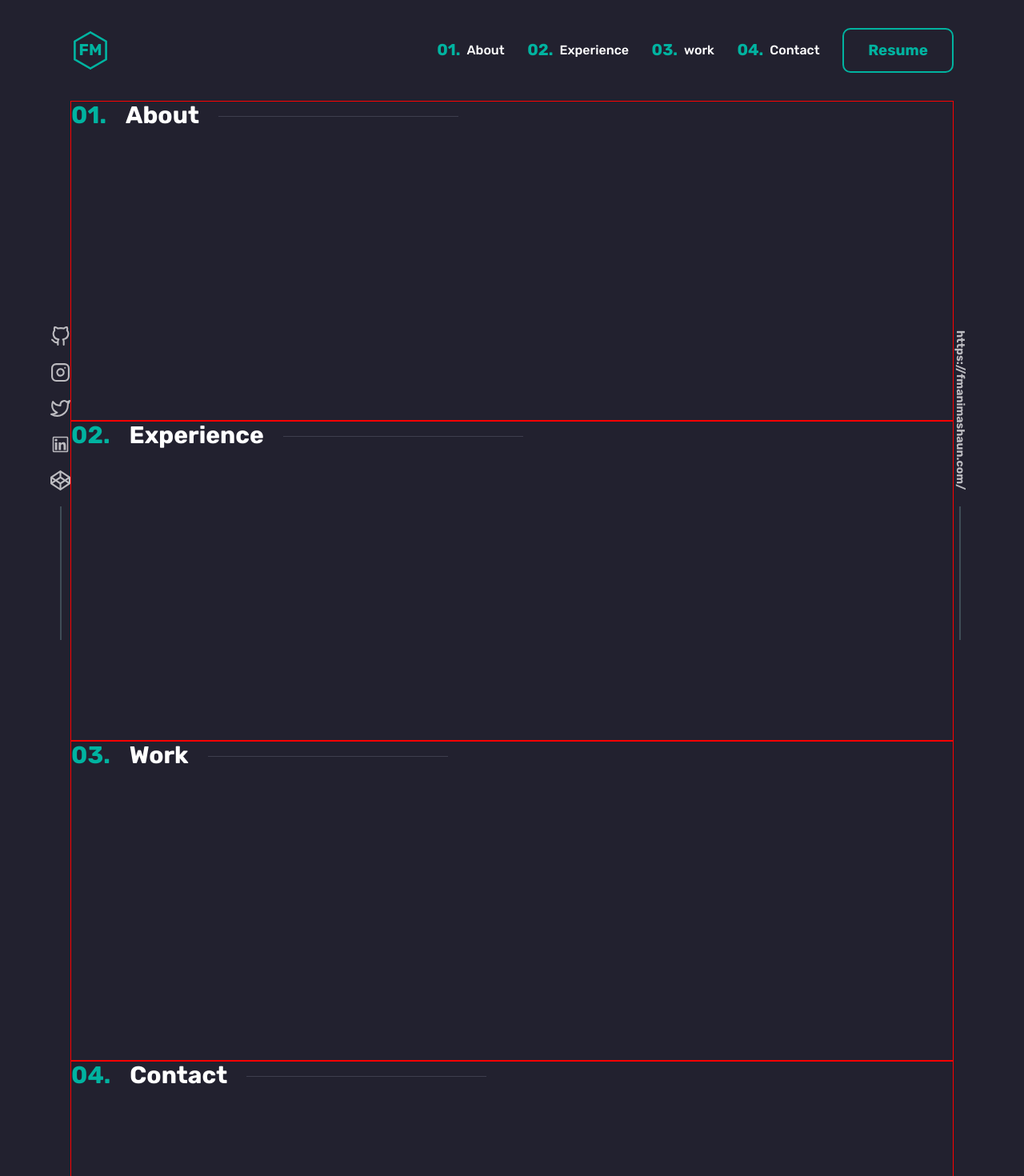
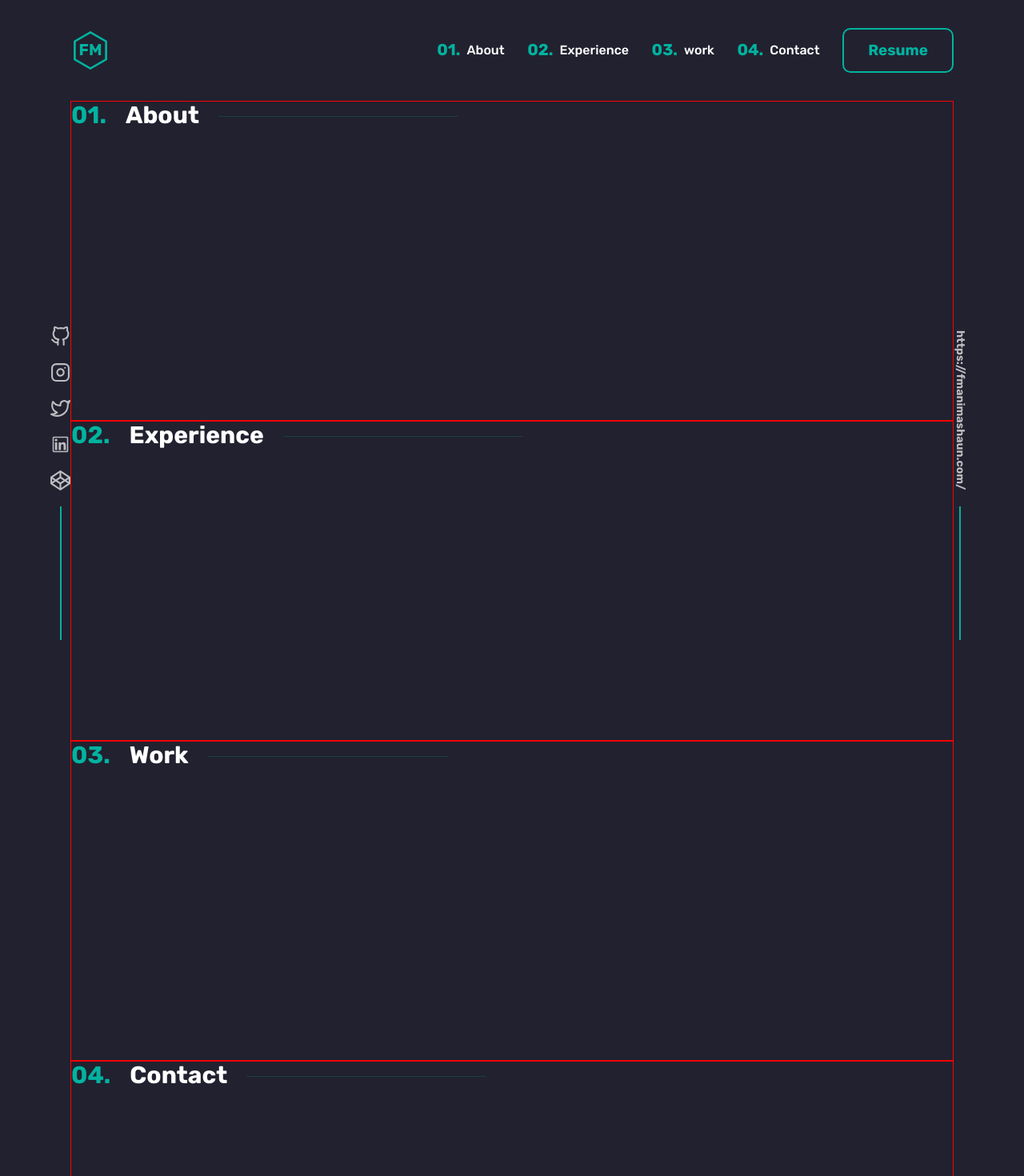
Before and after one commit to fmanimashaun/fmanimashaun.github.io, a React (Vite) app: page / in a window 1280 px wide. Shown: the top 1470 px of the page at 80% size. Built offline with nearby package versions, Linux system fonts and the light colour scheme.

Commit message:
Updated section heading

```diff
--- a/src/scss/abstracts/_mixins.scss
+++ b/src/scss/abstracts/_mixins.scss
@@ -1,5 +1,4 @@
 @use "./colors" as colors;
-@use "sass:color";
 
 @mixin btn(
   $color: colors.$accent-color,
@@ -47,7 +46,7 @@
     flex-grow: 1;
     height: 1px;
     max-width: 300px;
-    background-color: color.adjust($color, $lightness: 50%);
+    background-color: $color;
     opacity: 0.2;
     margin-left: 0.5rem;
   }
--- a/src/scss/components/_about.scss
+++ b/src/scss/components/_about.scss
@@ -1,4 +1,4 @@
-@use "../abstracts/colors" as color;
+@use "../abstracts/colors" as colors;
 @use "../abstracts/mixins" as mixins;
 
 .about {
@@ -15,7 +15,7 @@
     font-size: 30px;
     line-height: 1.185;
 
-    @include mixins.before-heading("01.", color.$accent-color);
-    @include mixins.after-heading(color.$secondary-bg-color);
+    @include mixins.before-heading("01.", colors.$accent-color);
+    @include mixins.after-heading(colors.$accent-color);
   }
 }
--- a/src/scss/components/_aside.scss
+++ b/src/scss/components/_aside.scss
@@ -1,5 +1,4 @@
 @use "../abstracts/colors" as colors;
-@use "sass:color";
 
 $off-desktop-inline: clamp(3.125rem, -0.4464rem + 7.4405vi, 6.25rem);
 $off-mobile-inline: clamp(1.875rem, 0.6823rem + 5.0891vi, 3.125rem);
@@ -45,8 +44,7 @@ $off-mobile-inline: clamp(1.875rem, 0.6823rem + 5.0891vi, 3.125rem);
       display: block;
       height: 167px;
       width: 2px;
-      background-color: color.adjust(colors.$accent-color, $lightness: 50%);
-      opacity: 0.2;
+      background-color: colors.$accent-color;
     }
   }
 
--- a/src/scss/components/_contact.scss
+++ b/src/scss/components/_contact.scss
@@ -16,6 +16,6 @@
     line-height: 1.185;
 
     @include mixins.before-heading("04.", color.$accent-color);
-    @include mixins.after-heading(color.$secondary-bg-color);
+    @include mixins.after-heading(color.$accent-color);
   }
 }
--- a/src/scss/components/_experience.scss
+++ b/src/scss/components/_experience.scss
@@ -16,6 +16,6 @@
     line-height: 1.185;
 
     @include mixins.before-heading("02.", color.$accent-color);
-    @include mixins.after-heading(color.$secondary-bg-color);
+    @include mixins.after-heading(color.$accent-color);
   }
 }
--- a/src/scss/components/_header.scss
+++ b/src/scss/components/_header.scss
@@ -76,7 +76,7 @@ $btn-text-size: clamp(0.75rem, 0.5739rem + 0.7512vi, 1.25rem);
           background-color: colors.$white;
           bottom: -5px;
           left: 0;
-          transition: width 0.3s ease-in-out;
+          transition: width 0.3s ease-in-out, left 0.3s ease-in-out;
 
           @media screen and (max-width: 1024px) {
             display: none;
@@ -109,6 +109,7 @@ $btn-text-size: clamp(0.75rem, 0.5739rem + 0.7512vi, 1.25rem);
               background-color: colors.$white;
               bottom: -5px;
               left: 0;
+;
               transition: width 0.3s ease-in-out;
             }
           }
--- a/src/scss/components/_work.scss
+++ b/src/scss/components/_work.scss
@@ -16,6 +16,6 @@
     line-height: 1.185;
 
     @include mixins.before-heading("03.", color.$accent-color);
-    @include mixins.after-heading(color.$secondary-bg-color);
+    @include mixins.after-heading(color.$accent-color);
   }
 }
```
